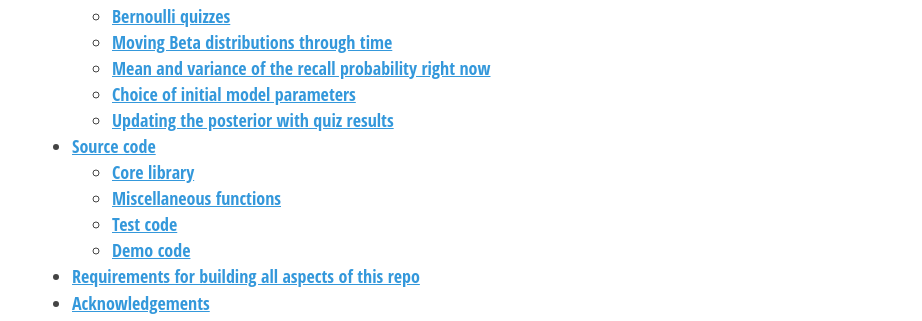
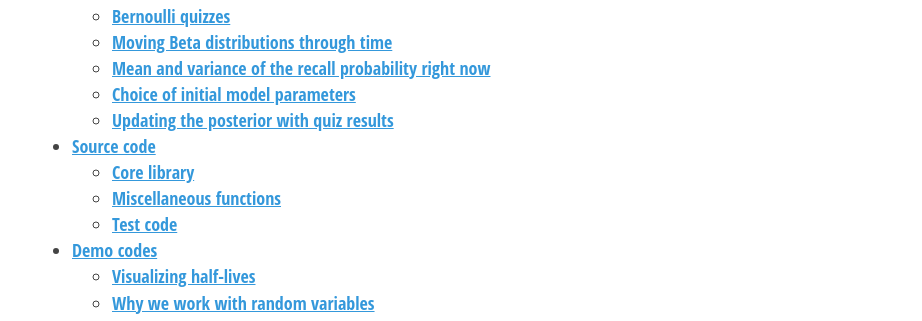
Before and after one commit to fasiha/ebisu, a website: page index.html in a window 1280 px wide. Shown: the part 742-1063 px from the top of the page, without its empty margins (176-1098 px from the left). Drawn offline with Linux system fonts and the light colour scheme.

Commit message:
Break out demo codes

```diff
--- a/index.html
+++ b/index.html
@@ -113,7 +113,11 @@
 <li><a href="#core-library">Core library</a></li>
 <li><a href="#miscellaneous-functions">Miscellaneous functions</a></li>
 <li><a href="#test-code">Test code</a></li>
-<li><a href="#demo-code">Demo code</a></li>
+</ul></li>
+<li><a href="#demo-codes">Demo codes</a>
+<ul>
+<li><a href="#visualizing-half-lives">Visualizing half-lives</a></li>
+<li><a href="#why-we-work-with-random-variables">Why we work with random variables</a></li>
 </ul></li>
 <li><a href="#requirements-for-building-all-aspects-of-this-repo">Requirements for building all aspects of this repo</a></li>
 <li><a href="#acknowledgements">Acknowledgements</a></li>
@@ -3208,8 +3212,9 @@ print(<span class="hljs-string">"Beta fit AFTER posterior:"</span>, betafitBefor
   unittest.TextTestRunner().run(
       unittest.TestLoader().loadTestsFromModule(TestEbisu()))</code></pre>
 <p>That <code>if __name__ == '__main__'</code> is for running the test suite in Atom via Hydrogen/Jupyter. I actually use nose to run the tests, e.g., <code>python3 -m nose</code> (which is wrapped in a Yarn script: if you look in <code>package.json</code> you’ll see that <code>yarn html</code> will run the eqivalent of <code>node md2code.js &amp;&amp; python3 -m "nose"</code>: this Markdown file is untangled into Python source files first, and then nose is invoked).</p>
-<h3 id="demo-code">Demo code</h3>
+<h2 id="demo-codes">Demo codes</h2>
 <p>The code snippets here are intended to demonstrate some Ebisu functionality.</p>
+<h3 id="visualizing-half-lives">Visualizing half-lives</h3>
 <p>The first snippet produces the half-life plots shown above, and included below, scroll down.</p>
 <pre class="py"><code class="hljs python"><span class="hljs-keyword">import</span> scipy.stats <span class="hljs-keyword">as</span> stats
 <span class="hljs-keyword">import</span> numpy <span class="hljs-keyword">as</span> np
@@ -3264,7 +3269,7 @@ plt.savefig(<span class="hljs-string">'figures/halflife.png'</span>, dpi=<span c
 plt.show()</code></pre>
 <p><img src="figures/models.png" alt="figures/models.png"></p>
 <p><img src="figures/halflife.png" alt="figures/halflife.png"></p>
-<hr>
+<h3 id="why-we-work-with-random-variables">Why we work with random variables</h3>
 <p>This second snippet addresses a potential approximation which isn’t too accurate but might be useful in some situations. The function <code>predictRecall</code> (🍏 above) evaluates the log-gamma function four times and an <code>exp</code> once. One may ask, why not use the half-life returned by <code>priorToHalflife</code> and Ebbinghaus’ forgetting curve, thereby approximating the current recall probability for a fact as <code>2 ** (-tnow / priorToHalflife(model))</code>? While this is likely more computationally efficient (after computing the half-life up-front), it is also less precise:</p>
 <pre class="py"><code class="hljs python">v2s = <span class="hljs-keyword">lambda</span> var: np.sqrt(var) / <span class="hljs-number">10</span>
 ts = np.linspace(<span class="hljs-number">1</span>, <span class="hljs-number">41</span>)
```
Also changed, not shown: README.md.
